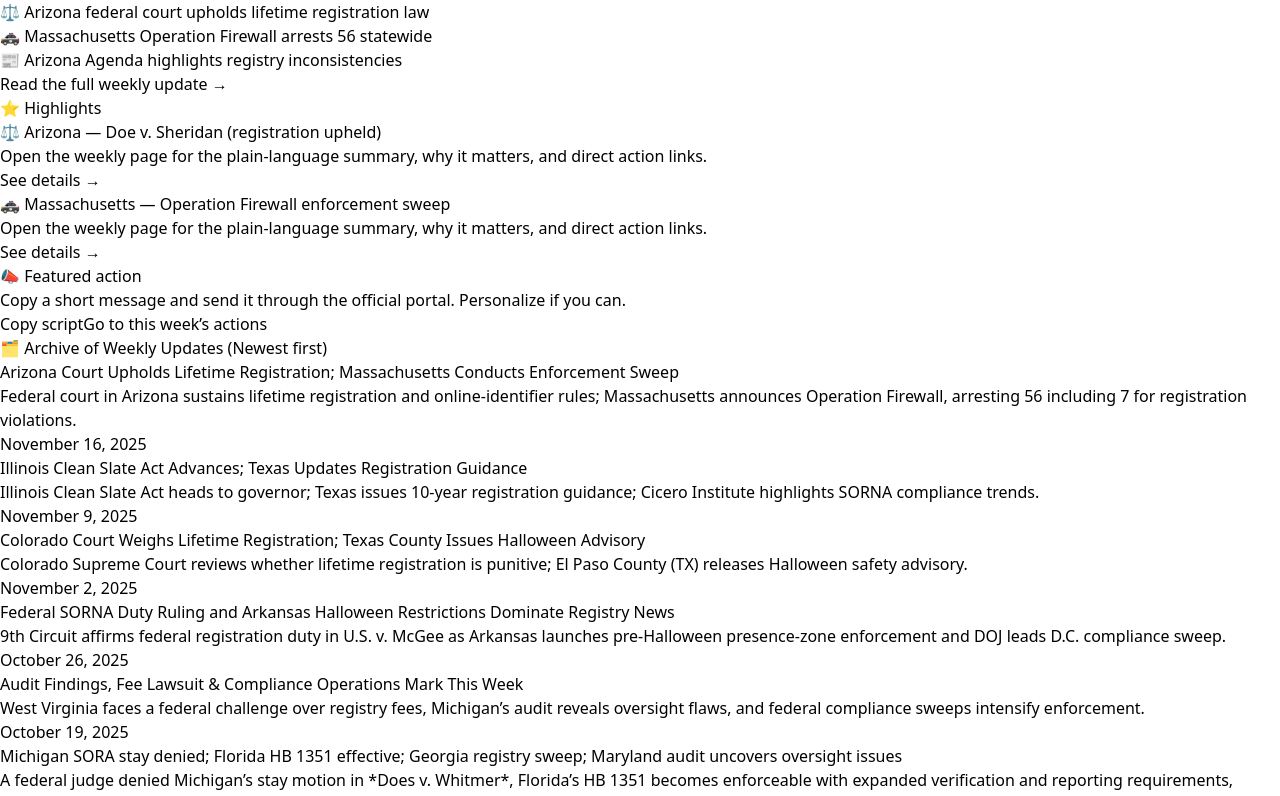
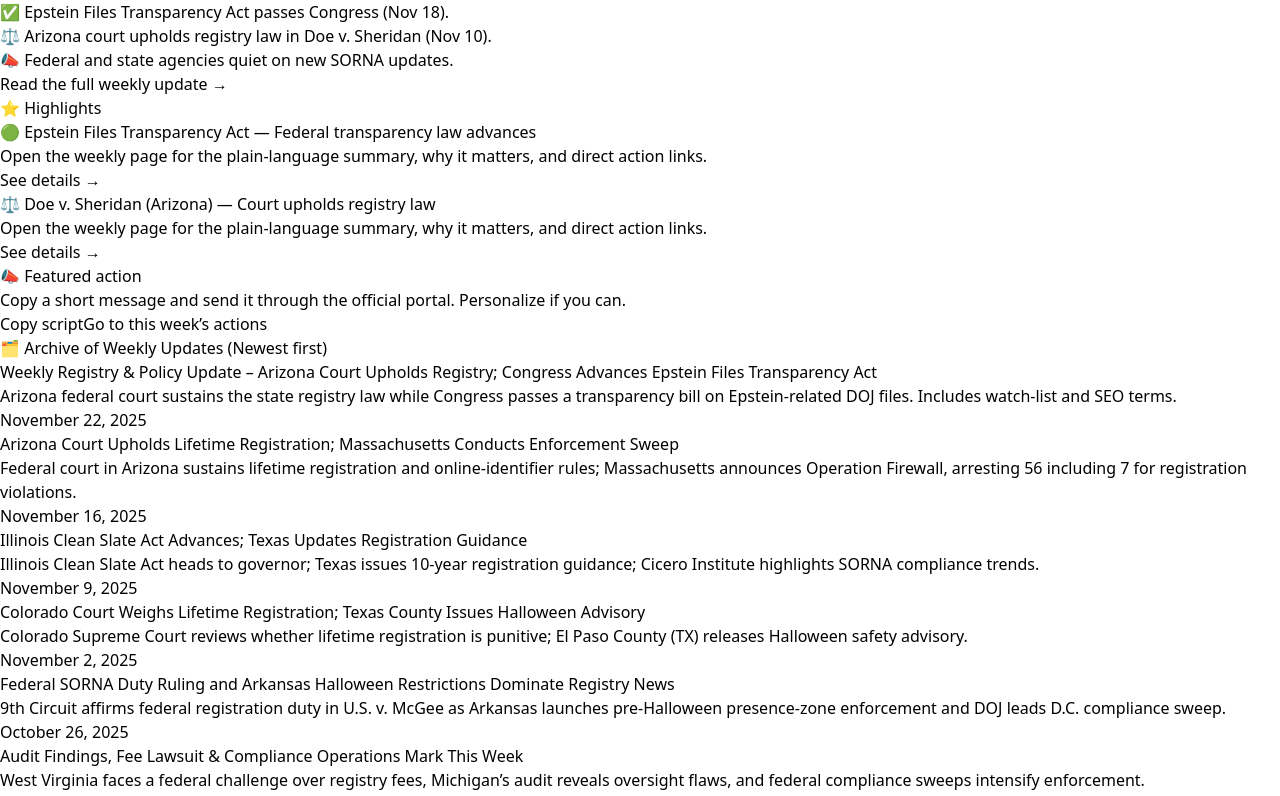
Before and after one commit to projectsolarrecon/Solar, a React (Vite) app: page /resources/legislative-tracker in a window 1280 px wide. Shown: the part 3200-3996 px from the top of the page. Built offline with nearby package versions, Linux system fonts and the light colour scheme.

Commit message:
Update legislativeUpdates.ts

```diff
--- a/src/data/legislativeUpdates.ts
+++ b/src/data/legislativeUpdates.ts
@@ -11,6 +11,12 @@ export type LegislativeUpdateMeta = {
 };
 
 export const legislativeUpdates: LegislativeUpdateMeta[] = [
+{
+  date: "November 22, 2025",
+  title: "Weekly Registry & Policy Update – Arizona Court Upholds Registry; Congress Advances Epstein Files Transparency Act",
+  slug: "2025-11-23",
+  summary: "Arizona federal court sustains the state registry law while Congress passes a transparency bill on Epstein-related DOJ files. Includes watch-list and SEO terms.",
+},
 {
   date: "November 16, 2025",
   title: "Arizona Court Upholds Lifetime Registration; Massachusetts Conducts Enforcement Sweep",
```
